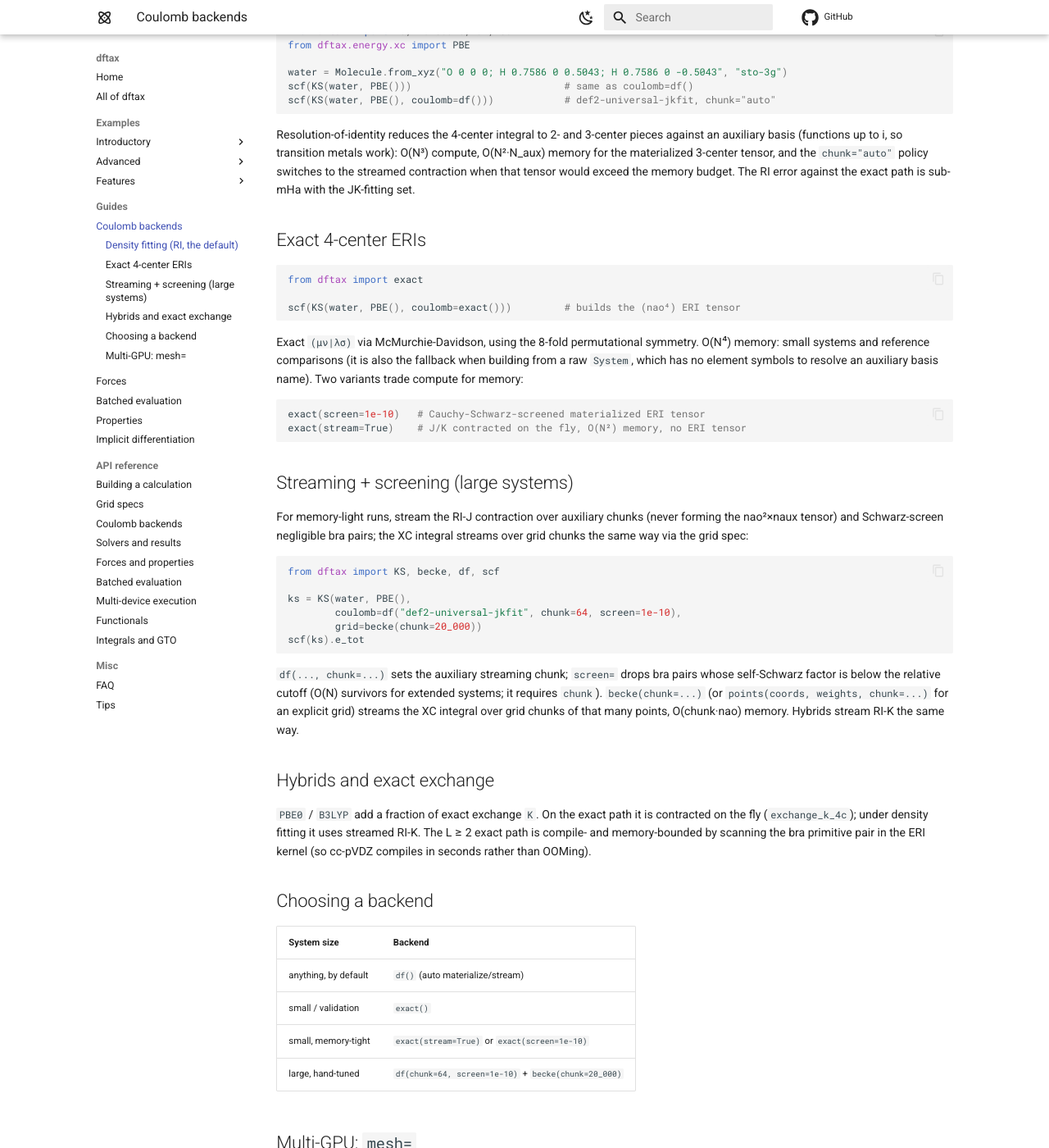
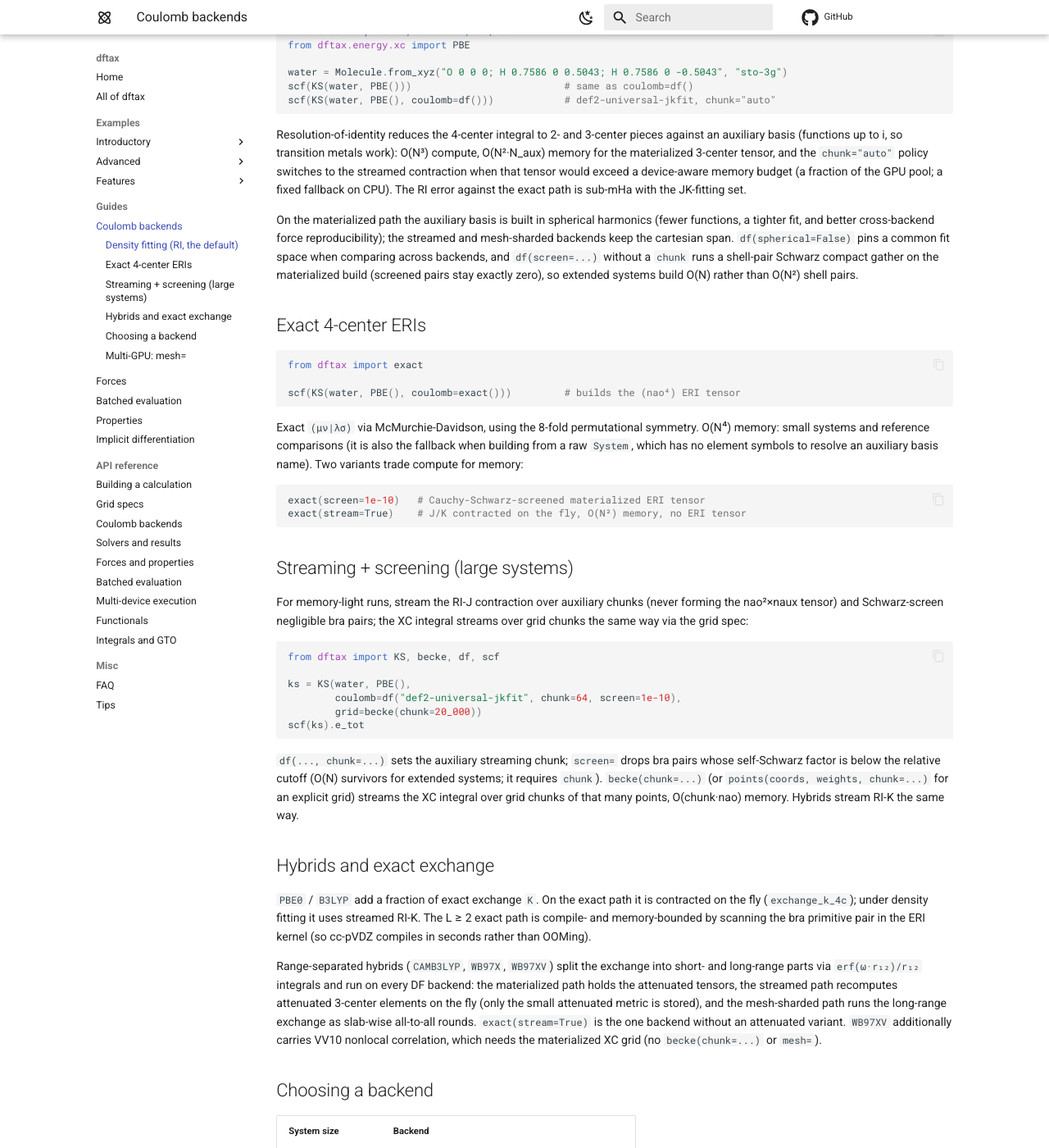
Before and after one commit to andresguzco/dftax, an MkDocs documentation site: the page built from docs/tutorials/coulomb-backends.md, in a window 1280 px wide and 1400 px high, scrolled down 286 px. Shown: the whole window at 82% size. Built offline with MkDocs 1.6.1 and Material for MkDocs 9.7.7, drawn with Linux system fonts in a browser that asks for light colours; comment, search, counter and statistics services are not loaded.

Commit message:
docs: complete the 0.5 pass over the tutorials and API page intros
The first documentation pass covered the README and the main narrative
pages; this one audits the rest. The solvers API intro still said two
verbs (there are four, plus the accel/smearing specs); the Coulomb API
intro and backends tutorial now carry the spherical auxiliary span, the
device-aware budget, materialized Schwarz screening, and a
range-separated-hybrids-on-every-DF-backend section with the wB97X-V/VV10
grid constraint; the forces tutorial notes Mermin forces under smearing
and that dispersion terms differentiate along with the rest.

```diff
--- a/docs/tutorials/coulomb-backends.md
+++ b/docs/tutorials/coulomb-backends.md
@@ -19,8 +19,17 @@ scf(KS(water, PBE(), coulomb=df()))            # def2-universal-jkfit, chunk="au
 Resolution-of-identity reduces the 4-center integral to 2- and 3-center pieces against an
 auxiliary basis (functions up to i, so transition metals work): O(N³) compute,
 O(N²·N_aux) memory for the materialized 3-center tensor, and the `chunk="auto"` policy
-switches to the streamed contraction when that tensor would exceed the memory budget.
+switches to the streamed contraction when that tensor would exceed a device-aware
+memory budget (a fraction of the GPU pool; a fixed fallback on CPU).
 The RI error against the exact path is sub-mHa with the JK-fitting set.
+
+On the materialized path the auxiliary basis is built in spherical harmonics
+(fewer functions, a tighter fit, and better cross-backend force
+reproducibility); the streamed and mesh-sharded backends keep the cartesian
+span. `df(spherical=False)` pins a common fit space when comparing across
+backends, and `df(screen=...)` without a `chunk` runs a shell-pair Schwarz
+compact gather on the materialized build (screened pairs stay exactly zero),
+so extended systems build O(N) rather than O(N²) shell pairs.
 
 ## Exact 4-center ERIs
 
@@ -68,6 +77,15 @@ on the fly (`exchange_k_4c`); under density fitting it uses streamed RI-K. The L
 path is compile- and memory-bounded by scanning the bra primitive pair in the ERI kernel
 (so cc-pVDZ compiles in seconds rather than OOMing).
 
+Range-separated hybrids (`CAMB3LYP`, `WB97X`, `WB97XV`) split the exchange into
+short- and long-range parts via `erf(ω·r₁₂)/r₁₂` integrals and run on every DF
+backend: the materialized path holds the attenuated tensors, the streamed path
+recomputes attenuated 3-center elements on the fly (only the small attenuated
+metric is stored), and the mesh-sharded path runs the long-range exchange as
+slab-wise all-to-all rounds. `exact(stream=True)` is the one backend without an
+attenuated variant. `WB97XV` additionally carries VV10 nonlocal correlation,
+which needs the materialized XC grid (no `becke(chunk=...)` or `mesh=`).
+
 ## Choosing a backend
 
 | System size | Backend |
```
Also changed, not shown: docs/api/coulomb.md (+5 -2 lines), docs/api/solvers.md (+9 -4 lines), docs/tutorials/forces.md (+4 -1 lines).
